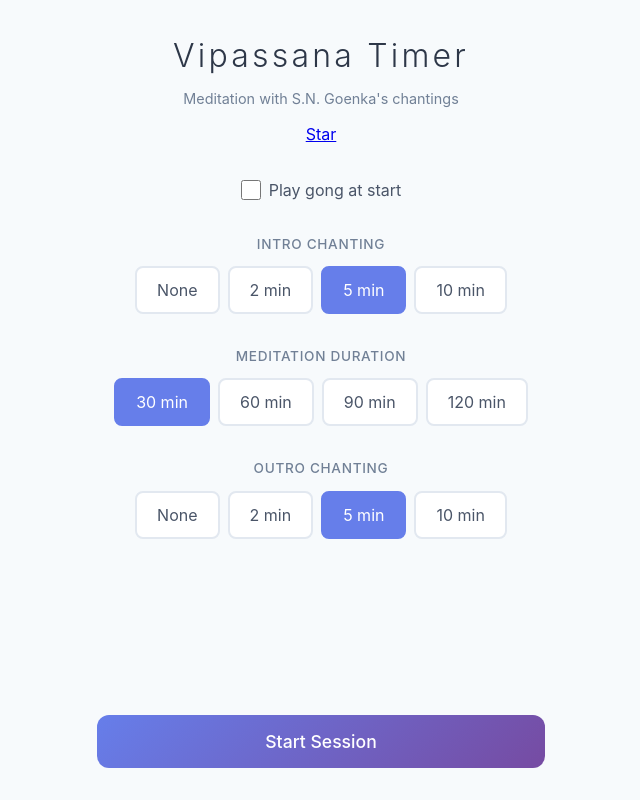
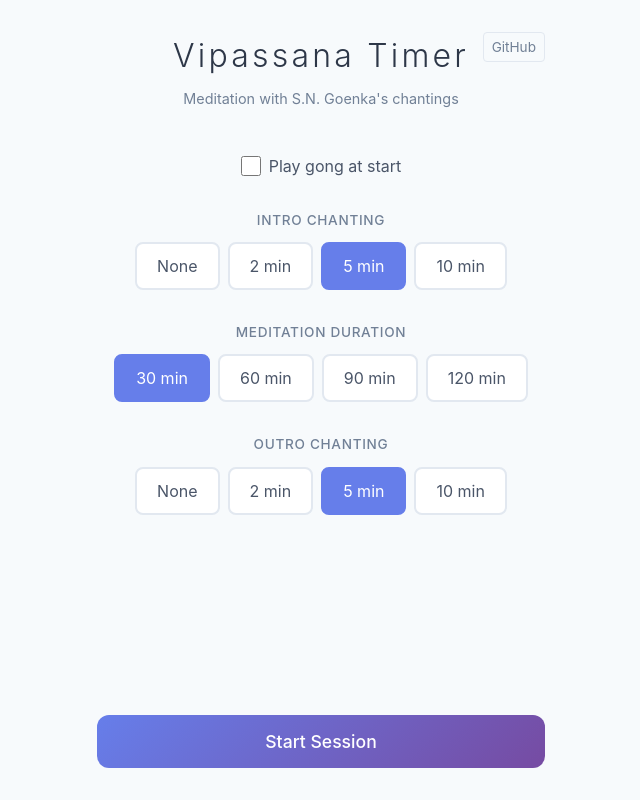
Before and after one commit to shadowfax92/vipassana-daily-meditation-app, a React (Vite) app in the folder cloudflare-app/: page / in a window 1280 px wide. Shown: the whole page, without its empty margins (319-959 px from the left). Built offline with nearby package versions, Linux system fonts and the light colour scheme.

Commit message:
feat: github icon

```diff
--- a/cloudflare-app/index.html
+++ b/cloudflare-app/index.html
@@ -11,6 +11,5 @@
   <body>
     <div id="root"></div>
     <script type="module" src="/src/main.tsx"></script>
-    <script async defer src="https://buttons.github.io/buttons.js"></script>
   </body>
 </html>
--- a/cloudflare-app/src/App.css
+++ b/cloudflare-app/src/App.css
@@ -14,6 +14,7 @@
 header {
   text-align: center;
   margin-bottom: 2rem;
+  position: relative;
 }
 
 header h1 {
@@ -30,8 +31,23 @@
   margin: 0 0 0.75rem;
 }
 
-header .github-button {
-  display: inline-block;
+header .github-link {
+  position: absolute;
+  top: 0;
+  right: 0;
+  font-size: 0.85rem;
+  color: #718096;
+  text-decoration: none;
+  padding: 0.25rem 0.5rem;
+  border: 1px solid #e2e8f0;
+  border-radius: 4px;
+  transition: all 0.2s ease;
+}
+
+header .github-link:hover {
+  color: #4a5568;
+  border-color: #cbd5e0;
+  background: #f7fafc;
 }
 
 /* Setup Screen */
@@ -269,6 +285,17 @@
     color: #a0aec0;
   }
 
+  header .github-link {
+    color: #a0aec0;
+    border-color: #4a5568;
+  }
+
+  header .github-link:hover {
+    color: #e2e8f0;
+    border-color: #718096;
+    background: #2d3748;
+  }
+
   .option-group h2 {
     color: #a0aec0;
   }
--- a/cloudflare-app/src/App.tsx
+++ b/cloudflare-app/src/App.tsx
@@ -282,14 +282,12 @@
         <h1>Vipassana Timer</h1>
         <p className="subtitle">Meditation with S.N. Goenka's chantings</p>
         <a
-          className="github-button"
-          href="https://github.com/shadowfax92/vipassana-daily-meditation-"
-          data-color-scheme="no-preference: light; light: light; dark: dark;"
-          data-size="large"
-          data-show-count="true"
-          aria-label="Star shadowfax92/vipassana-daily-meditation- on GitHub"
+          className="github-link"
+          href="https://github.com/shadowfax92/vipassana-daily-meditation"
+          target="_blank"
+          rel="noopener noreferrer"
         >
-          Star
+          GitHub
         </a>
       </header>
 
```
